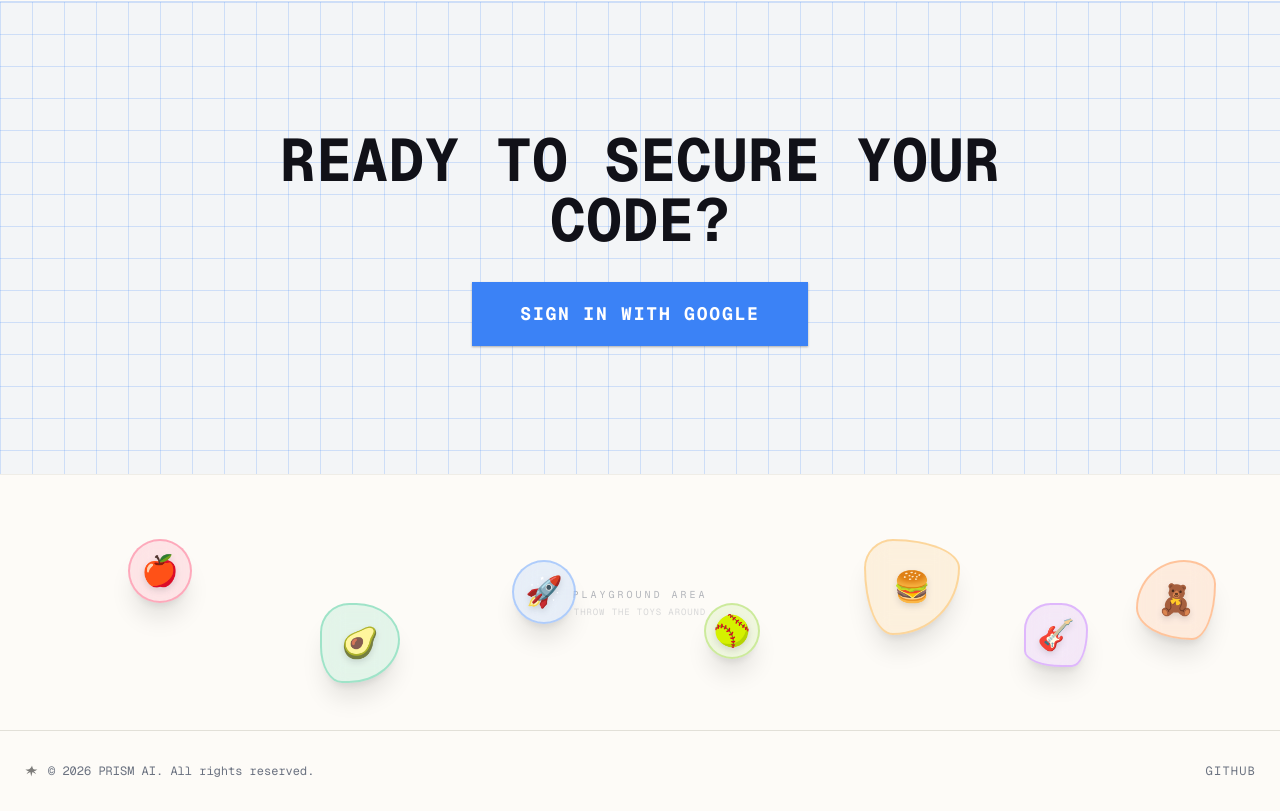
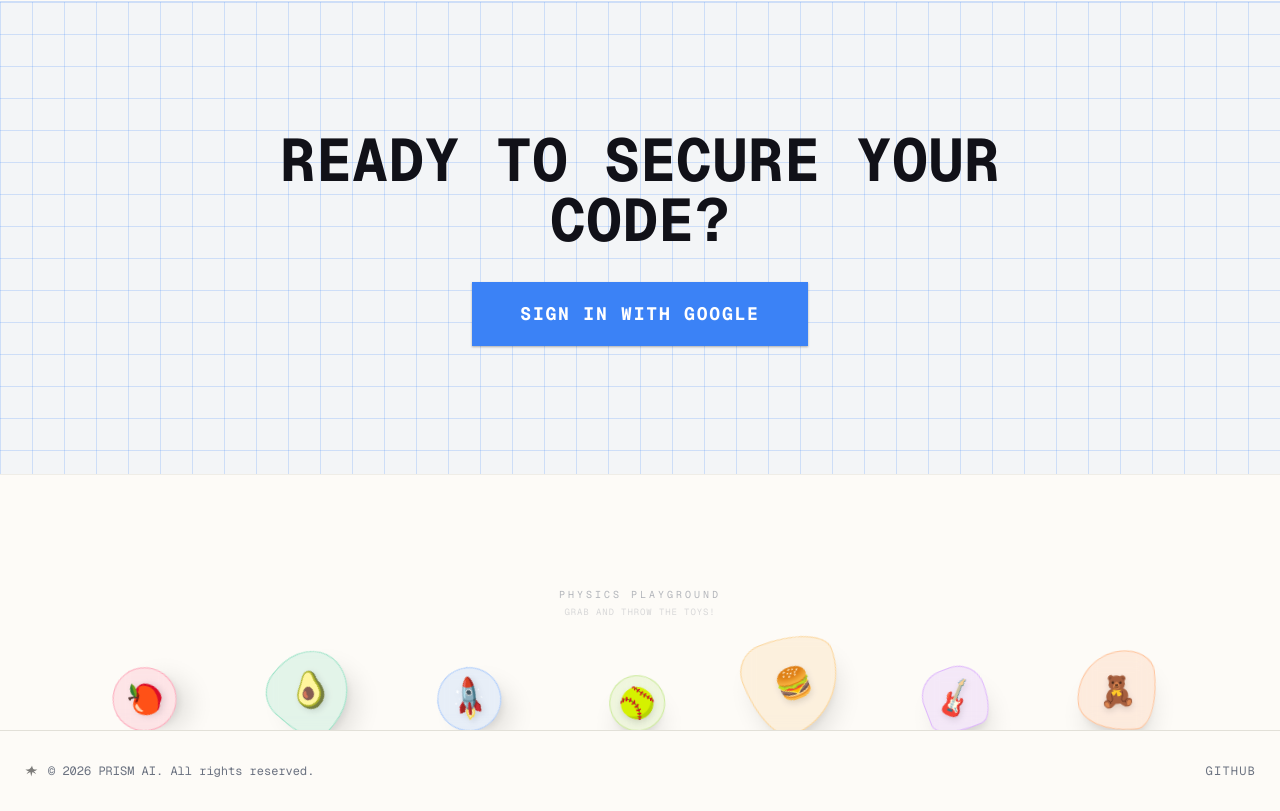
Before and after one commit to Zish19/prism-ai-pr-analyzer, a Next.js app: page / in a window 1280 px wide. Shown: the part 2221-3032 px from the top of the page. Built offline with nearby package versions, Linux system fonts and the light colour scheme; no server answers.

Commit message:
feat: Add full 2D physics engine using Matter.js to interactive toys for smooth collisions

```diff
--- a/package.json
+++ b/package.json
@@ -17,6 +17,7 @@
     "clsx": "^2.1.1",
     "cmdk": "^1.1.1",
     "lucide-react": "^1.18.0",
+    "matter-js": "^0.20.0",
     "motion": "^12.40.0",
     "next": "16.2.9",
     "next-themes": "^0.4.6",
@@ -33,6 +34,7 @@
   },
   "devDependencies": {
     "@tailwindcss/postcss": "^4",
+    "@types/matter-js": "^0.20.2",
     "@types/node": "^20",
     "@types/react": "^19",
     "@types/react-dom": "^19",
--- a/src/components/prism/interactive-toy.tsx
+++ b/src/components/prism/interactive-toy.tsx
@@ -1,47 +1,159 @@
 "use client";
 
-import { motion } from "motion/react";
-import { useRef } from "react";
+import { useEffect, useRef } from "react";
+import Matter from "matter-js";
 
 const toys = [
-  { id: 1, content: "🍎", size: "w-16 h-16", color: "bg-rose-500/10 border-rose-500/30", radius: "rounded-full", startPos: "left-[10%] top-1/4" },
-  { id: 2, content: "🥑", size: "w-20 h-20", color: "bg-emerald-500/10 border-emerald-500/30", radius: "rounded-[40%_60%_70%_30%/40%_50%_60%_50%]", startPos: "left-[25%] top-1/2" },
-  { id: 3, content: "🚀", size: "w-16 h-16", color: "bg-blue-500/10 border-blue-500/30", radius: "rounded-full", startPos: "left-[40%] top-1/3" },
-  { id: 4, content: "🥎", size: "w-14 h-14", color: "bg-lime-500/10 border-lime-500/30", radius: "rounded-full", startPos: "left-[55%] top-1/2" },
-  { id: 5, content: "🍔", size: "w-24 h-24", color: "bg-amber-500/10 border-amber-500/30", radius: "rounded-[30%_70%_70%_30%/30%_30%_70%_70%]", startPos: "right-[25%] top-1/4" },
-  { id: 6, content: "🎸", size: "w-16 h-16", color: "bg-purple-500/10 border-purple-500/30", radius: "rounded-[50%_50%_30%_70%/50%_50%_70%_30%]", startPos: "right-[15%] top-1/2" },
-  { id: 7, content: "🧸", size: "w-20 h-20", color: "bg-orange-500/10 border-orange-500/30", radius: "rounded-[60%_40%_30%_70%/60%_30%_70%_40%]", startPos: "right-[5%] top-1/3" },
+  { id: 1, content: "🍎", size: 64, color: "bg-rose-500/10 border-rose-500/30", radius: "rounded-full" },
+  { id: 2, content: "🥑", size: 80, color: "bg-emerald-500/10 border-emerald-500/30", radius: "rounded-[40%_60%_70%_30%/40%_50%_60%_50%]" },
+  { id: 3, content: "🚀", size: 64, color: "bg-blue-500/10 border-blue-500/30", radius: "rounded-full" },
+  { id: 4, content: "🥎", size: 56, color: "bg-lime-500/10 border-lime-500/30", radius: "rounded-full" },
+  { id: 5, content: "🍔", size: 96, color: "bg-amber-500/10 border-amber-500/30", radius: "rounded-[30%_70%_70%_30%/30%_30%_70%_70%]" },
+  { id: 6, content: "🎸", size: 64, color: "bg-purple-500/10 border-purple-500/30", radius: "rounded-[50%_50%_30%_70%/50%_50%_70%_30%]" },
+  { id: 7, content: "🧸", size: 80, color: "bg-orange-500/10 border-orange-500/30", radius: "rounded-[60%_40%_30%_70%/60%_30%_70%_40%]" },
 ];
 
 export function InteractiveToy() {
-  const constraintsRef = useRef(null);
+  const containerRef = useRef<HTMLDivElement>(null);
+  const engineRef = useRef<Matter.Engine | null>(null);
+  const elementsRef = useRef<(HTMLDivElement | null)[]>([]);
+
+  useEffect(() => {
+    if (!containerRef.current) return;
+
+    const Engine = Matter.Engine,
+          Render = Matter.Render,
+          Runner = Matter.Runner,
+          MouseConstraint = Matter.MouseConstraint,
+          Mouse = Matter.Mouse,
+          World = Matter.World,
+          Bodies = Matter.Bodies;
+
+    // Create engine
+    const engine = Engine.create();
+    engineRef.current = engine;
+    const world = engine.world;
+
+    // Lower gravity for a floating "toy" feel
+    engine.world.gravity.y = 0.8;
+
+    const width = containerRef.current.clientWidth;
+    const height = 256; // h-64 = 256px
+
+    // Create walls (invisible boundaries)
+    const wallOptions = { isStatic: true, render: { visible: false } };
+    const walls = [
+      Bodies.rectangle(width / 2, -50, width, 100, wallOptions), // top
+      Bodies.rectangle(width / 2, height + 50, width, 100, wallOptions), // bottom
+      Bodies.rectangle(-50, height / 2, 100, height, wallOptions), // left
+      Bodies.rectangle(width + 50, height / 2, 100, height, wallOptions) // right
+    ];
+    World.add(world, walls);
+
+    // Create bodies
+    const bodies = toys.map((toy, index) => {
+      // Scatter them across the width
+      const x = (width / (toys.length + 1)) * (index + 1);
+      const y = Math.random() * 100 + 50;
+
+      return Bodies.circle(x, y, toy.size / 2, {
+        restitution: 0.6, // Bounciness
+        friction: 0.1,
+        frictionAir: 0.01,
+        density: 0.005,
+      });
+    });
+
+    World.add(world, bodies);
+
+    // Add mouse control
+    const mouse = Mouse.create(containerRef.current);
+    const mouseConstraint = MouseConstraint.create(engine, {
+      mouse: mouse,
+      constraint: {
+        stiffness: 0.2,
+        render: { visible: false }
+      }
+    });
+
+    World.add(world, mouseConstraint);
+
+    // Sync DOM elements with Matter.js bodies
+    let rafId: number;
+    const updateDOM = () => {
+      bodies.forEach((body, index) => {
+        const el = elementsRef.current[index];
+        if (el) {
+          const { x, y } = body.position;
+          el.style.transform = `translate(${x - toys[index].size / 2}px, ${y - toys[index].size / 2}px) rotate(${body.angle}rad)`;
+        }
+      });
+      rafId = requestAnimationFrame(updateDOM);
+    };
+    rafId = requestAnimationFrame(updateDOM);
+
+    // Run the engine
+    const runner = Runner.create();
+    Runner.run(runner, engine);
+
+    // Handle resize
+    const handleResize = () => {
+      if (!containerRef.current) return;
+      const newWidth = containerRef.current.clientWidth;
+      Matter.Body.setPosition(walls[3], { x: newWidth + 50, y: height / 2 });
+      Matter.Body.setPosition(walls[0], { x: newWidth / 2, y: -50 });
+      Matter.Body.setPosition(walls[1], { x: newWidth / 2, y: height + 50 });
+    };
+    window.addEventListener('resize', handleResize);
+
+    return () => {
+      window.removeEventListener('resize', handleResize);
+      cancelAnimationFrame(rafId);
+      Runner.stop(runner);
+      Engine.clear(engine);
+      World.clear(world, false);
+    };
+  }, []);
 
   return (
     <div
       className="w-full h-64 border-t border-border/50 relative overflow-hidden flex items-center justify-center bg-background"
-      ref={constraintsRef}
+      ref={containerRef}
     >
       {/* Background Hint */}
       <div className="absolute inset-0 flex flex-col items-center justify-center pointer-events-none opacity-50 select-none">
-        <span className="text-[10px] font-mono text-muted-foreground uppercase tracking-[0.3em]">Playground Area</span>
-        <span className="text-[9px] font-mono text-muted-foreground/50 uppercase tracking-widest mt-1">Throw the toys around</span>
+        <span className="text-[10px] font-mono text-muted-foreground uppercase tracking-[0.3em]">Physics Playground</span>
+        <span className="text-[9px] font-mono text-muted-foreground/50 uppercase tracking-widest mt-1">Grab and throw the toys!</span>
       </div>
 
-      {/* Physics Objects */}
-      {toys.map((toy) => (
-        <motion.div
-          key={toy.id}
-          drag
-          dragConstraints={constraintsRef}
-          dragElastic={0.4}
-          dragTransition={{ bounceStiffness: 400, bounceDamping: 10 }}
-          whileHover={{ scale: 1.15, rotate: Math.random() * 20 - 10 }}
-          whileDrag={{ scale: 1.25, rotate: Math.random() * 40 - 20, cursor: "grabbing", zIndex: 50 }}
-          className={`absolute flex items-center justify-center cursor-grab backdrop-blur-md z-10 border-2 shadow-xl ${toy.size} ${toy.color} ${toy.radius} ${toy.startPos}`}
-        >
-          <span className="text-3xl select-none drop-shadow-md">{toy.content}</span>
-        </motion.div>
-      ))}
+      {/* DOM Elements linked to Physics Bodies */}
+      <div className="absolute inset-0 pointer-events-none">
+        {toys.map((toy, index) => (
+          <div
+            key={toy.id}
+            ref={(el) => {
+              elementsRef.current[index] = el;
+            }}
+            style={{
+              width: toy.size,
+              height: toy.size,
+              position: "absolute",
+              top: 0,
+              left: 0,
+            }}
+            className={`flex items-center justify-center backdrop-blur-md border shadow-xl ${toy.color} ${toy.radius} pointer-events-auto active:cursor-grabbing hover:scale-105 transition-transform duration-75`}
+            onMouseDown={(e) => {
+              // Ensure cursor change happens instantly before physics catches it
+              e.currentTarget.style.cursor = 'grabbing';
+            }}
+            onMouseUp={(e) => {
+              e.currentTarget.style.cursor = 'grab';
+            }}
+          >
+            <span className="text-3xl select-none drop-shadow-md pointer-events-none">{toy.content}</span>
+          </div>
+        ))}
+      </div>
     </div>
   );
 }
```
Also changed, not shown: 1 other file (tests, documents, lock files or other folders).
